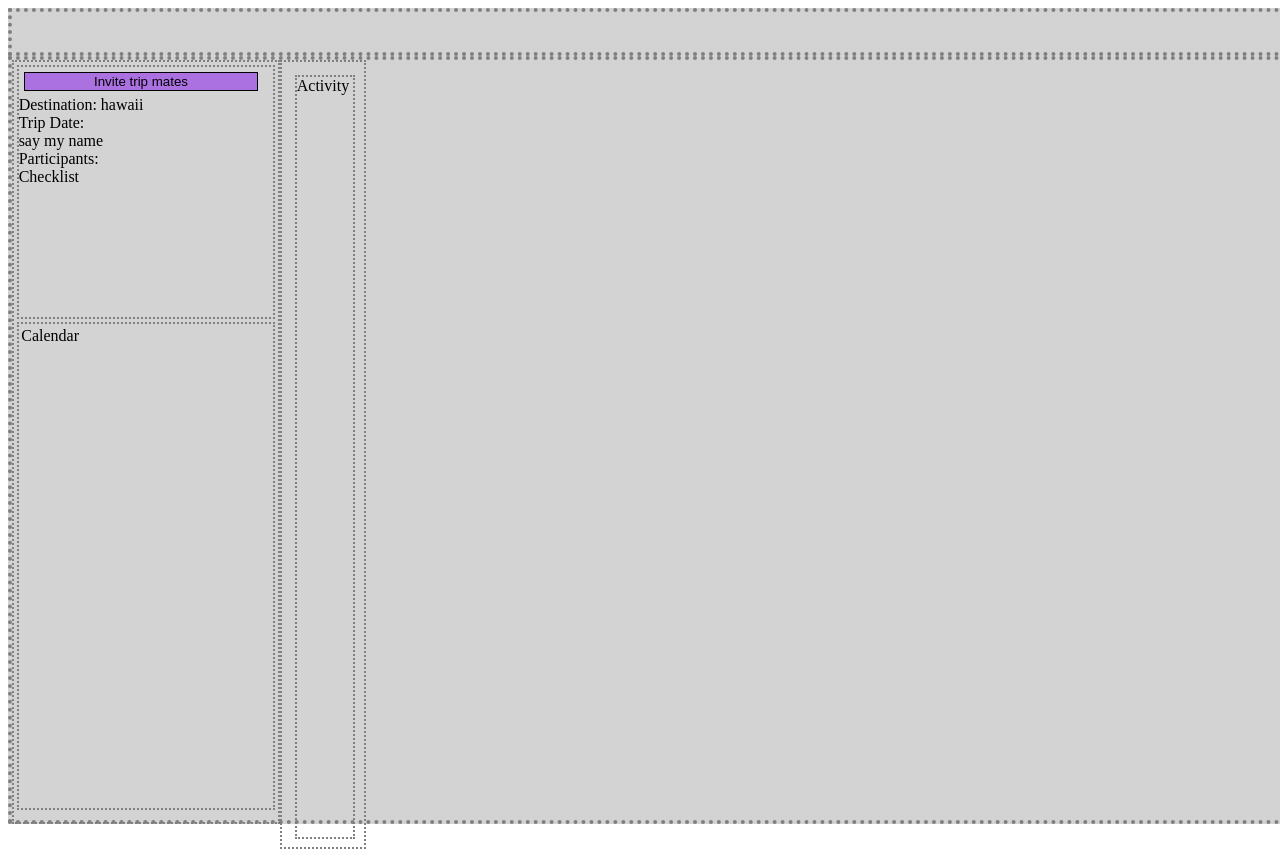
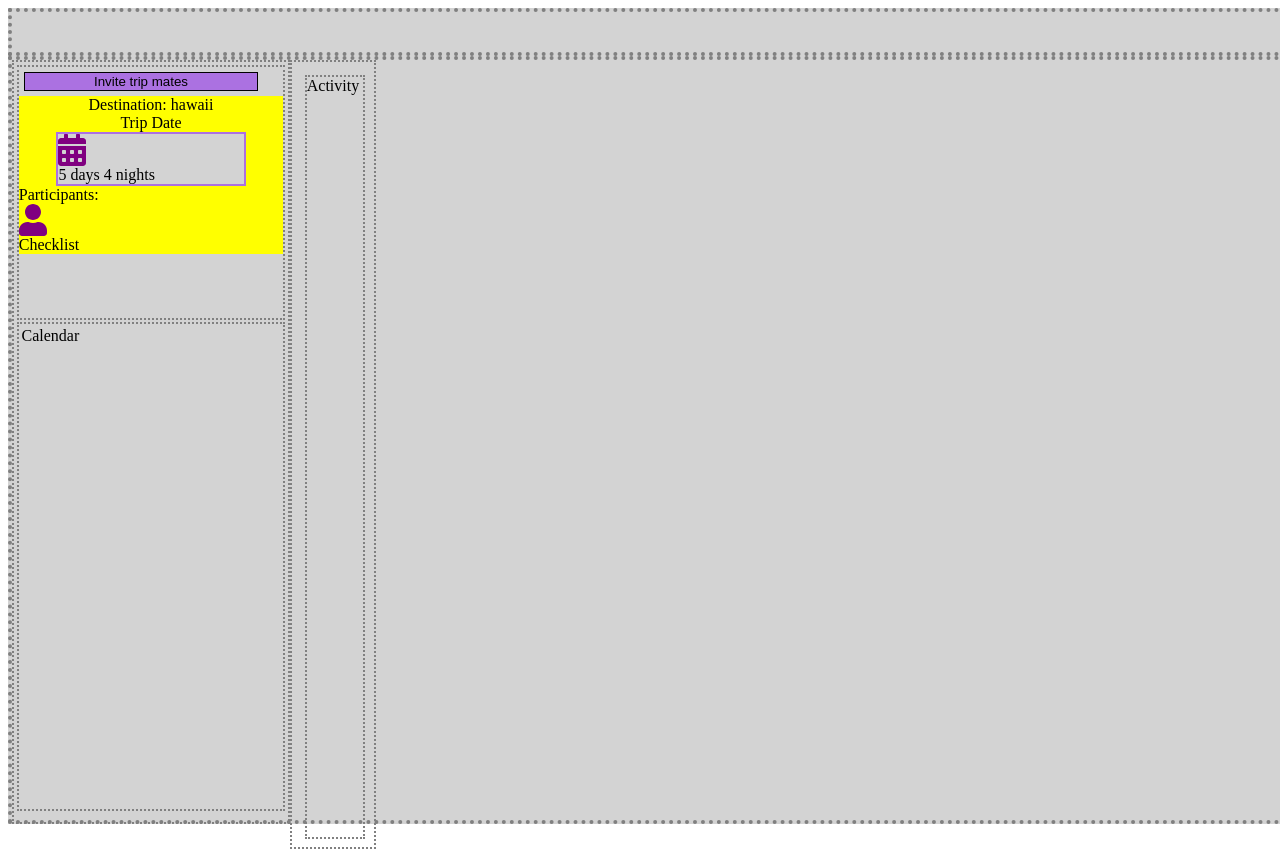
Before and after one commit to blue-ocean-project/tripme, a React app: page / in a window 1280 px wide. Built offline with nearby package versions, Linux system fonts and the light colour scheme; the HTML template or start-up script is replaced by a standard one.

Commit message:
implemented trip-date-calendar column

```diff
--- a/client/src/components/EventPage/EventPageComponents/Trip.css
+++ b/client/src/components/EventPage/EventPageComponents/Trip.css
@@ -4,17 +4,39 @@
   /* height: 30px;
   max-height: 30px; */
 }
-.top-div {
-  max-height: 40px;
+.eventpage-trip-bottom {
+  height: 75%;
+  max-height: 75%;
 }
-.eventpage-trip-btn {
+
+.eventpage-trip-invite-btn {
   width: 240px;
   border: 1px solid;
   background-color: rgb(171, 113, 225);
   cursor: pointer;
   margin: 5px;
-  margin-right: 15px;
+  margin-right: 25px;
 }
-.eventpage-trip-btn:hover {
-  background: rgb(193, 154, 230);
+.eventpage-trip-invite-btn:hover {
+  background: rgb(89, 41, 131);
 }
+
+div[class^='trip-bot-col'] {
+  display: flex;
+  flex-direction: column;
+  background: yellow;
+}
+
+.trip-bot-col-first {
+  display: flex;
+  align-items: center;
+  justify-content: space-evenly;
+}
+
+.e-trip-calendar {
+  background-color: lightgray;
+  border: 2px solid rgb(171, 113, 225);
+  width: 70%;
+  height: 50%;
+  align-items: center;
+}
--- a/client/src/components/EventPage/EventPageComponents/Trip.jsx
+++ b/client/src/components/EventPage/EventPageComponents/Trip.jsx
@@ -1,29 +1,38 @@
 import React from 'react';
 import { Container, Col, Row, Card, Button } from 'react-bootstrap';
-// import 'bootstrap/dist/css/bootstrap.min.css';
+import { FontAwesomeIcon } from '@fortawesome/react-fontawesome';
+import { faCalendarAlt, faUser } from '@fortawesome/free-solid-svg-icons';
 import './Trip.css';
 
 const destination = 'hawaii';
+const days = '5';
+const participants = ['Justin', 'Mom', 'Uncle-J'];
 const checkList = ['passport', 'cellphone'];
 
 const Trip = () => (
   <>
     <Container>
       <Row className="eventpage-trip-top">
-        <Button className="eventpage-trip-btn">Invite trip mates</Button>
+        <Button className="eventpage-trip-invite-btn">Invite trip mates</Button>
       </Row>
-      <Row>
-        <Col sm={5} className="justify-content-center flex-column">
+      <Row className="eventpage-trip-bottom">
+        <Col sm={4} className="trip-bot-col-first">
           <div>Destination: {destination}</div>
-          <div>Trip Date:</div>
-          <Card>
-            <Card.Title>say my name</Card.Title>
-          </Card>
+          <div>Trip Date</div>
+          <Row className="e-trip-calendar">
+            <Col sm={3}>
+              <FontAwesomeIcon icon={faCalendarAlt} color="purple" size="2x" />
+            </Col>
+            <Col sm={9}>
+              {days} days {days - 1} nights
+            </Col>
+          </Row>
         </Col>
-        <Col sm={4} className="justify-content-center flex-column">
+        <Col sm={4} className="trip-bot-col-second">
           Participants:
+          <FontAwesomeIcon icon={faUser} color="purple" size="2x" />
         </Col>
-        <Col sm={3} className="justify-content-center flex-column">
+        <Col sm={4} className="trip-bot-col-third">
           <div>Checklist</div>
         </Col>
       </Row>
--- a/package.json
+++ b/package.json
@@ -40,6 +40,9 @@
     "webpack-cli": "^4.8.0"
   },
   "dependencies": {
+    "@fortawesome/fontawesome-svg-core": "^1.2.36",
+    "@fortawesome/free-solid-svg-icons": "^5.15.4",
+    "@fortawesome/react-fontawesome": "^0.1.15",
     "axios": "^0.21.1",
     "cors": "^2.8.5",
     "css-loader": "^6.2.0",
```
Also changed, not shown: 1 other file (tests, documents, lock files or other folders).
